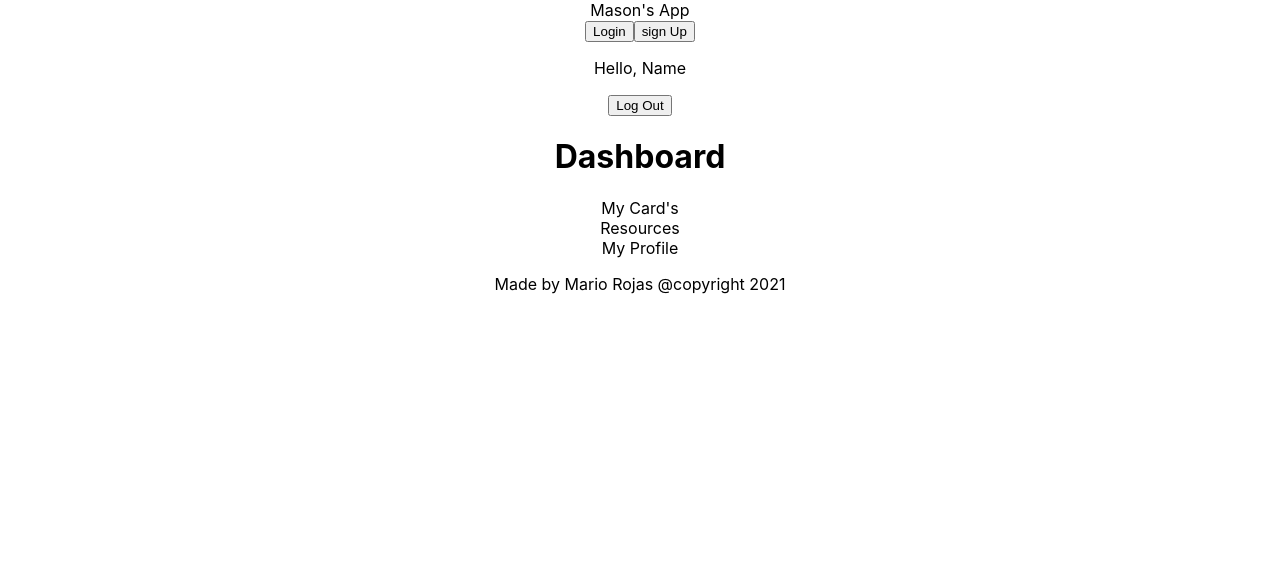
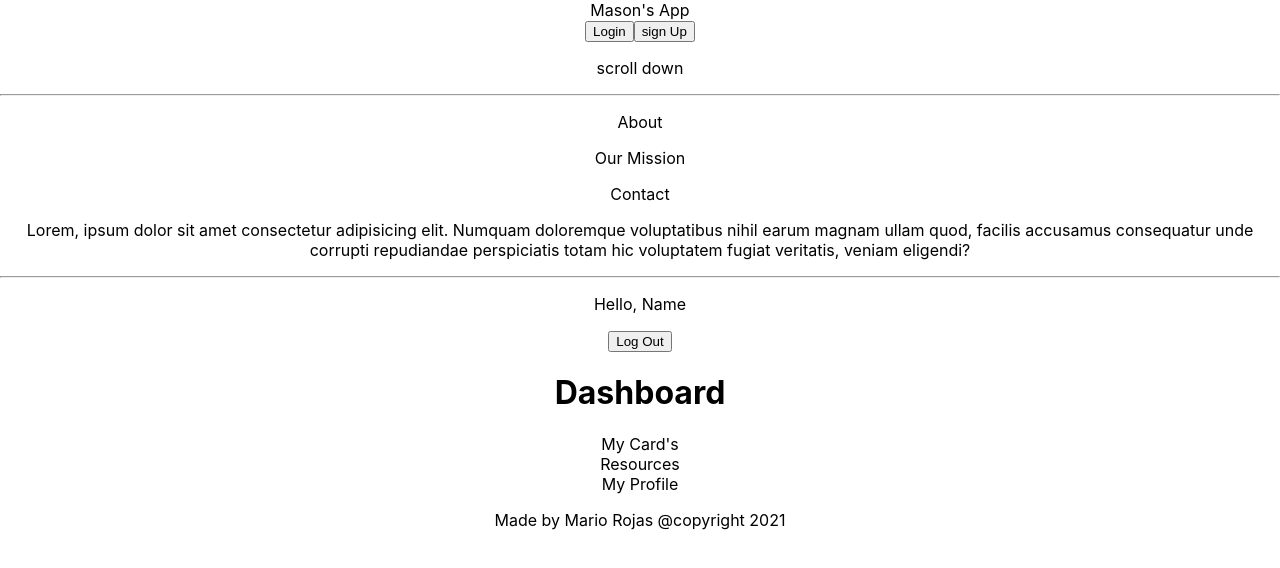
Before and after one commit to mariorojasac/masons-app-frontend, a React (Create React App) app: page / in a window 1280 px wide. Shown: the top 568 px of the page. Built offline with nearby package versions, Linux system fonts and the light colour scheme.

Commit message:
adding about sections

```diff
--- a/src/pages/Home.js
+++ b/src/pages/Home.js
@@ -4,6 +4,25 @@ const Home = (props) => {
       <div>Mason's App</div>
       <button>Login</button>
           <button>sign Up</button>
+          <div><p>scroll down</p></div>
+<hr />
+      <div>
+        <p>About</p>
+        <p>Our Mission</p>
+        <p>Contact</p>
+      </div>
+
+      <div className="container">
+        <div className="card">
+          <p>
+            Lorem, ipsum dolor sit amet consectetur adipisicing elit. Numquam
+            doloremque voluptatibus nihil earum magnam ullam quod, facilis
+            accusamus consequatur unde corrupti repudiandae perspiciatis totam
+            hic voluptatem fugiat veritatis, veniam eligendi?
+          </p>
+        </div>
+          </div>
+          <hr />
     </>
   );
 };
```
Lines whose indentation alone changed are shown as unchanged.
